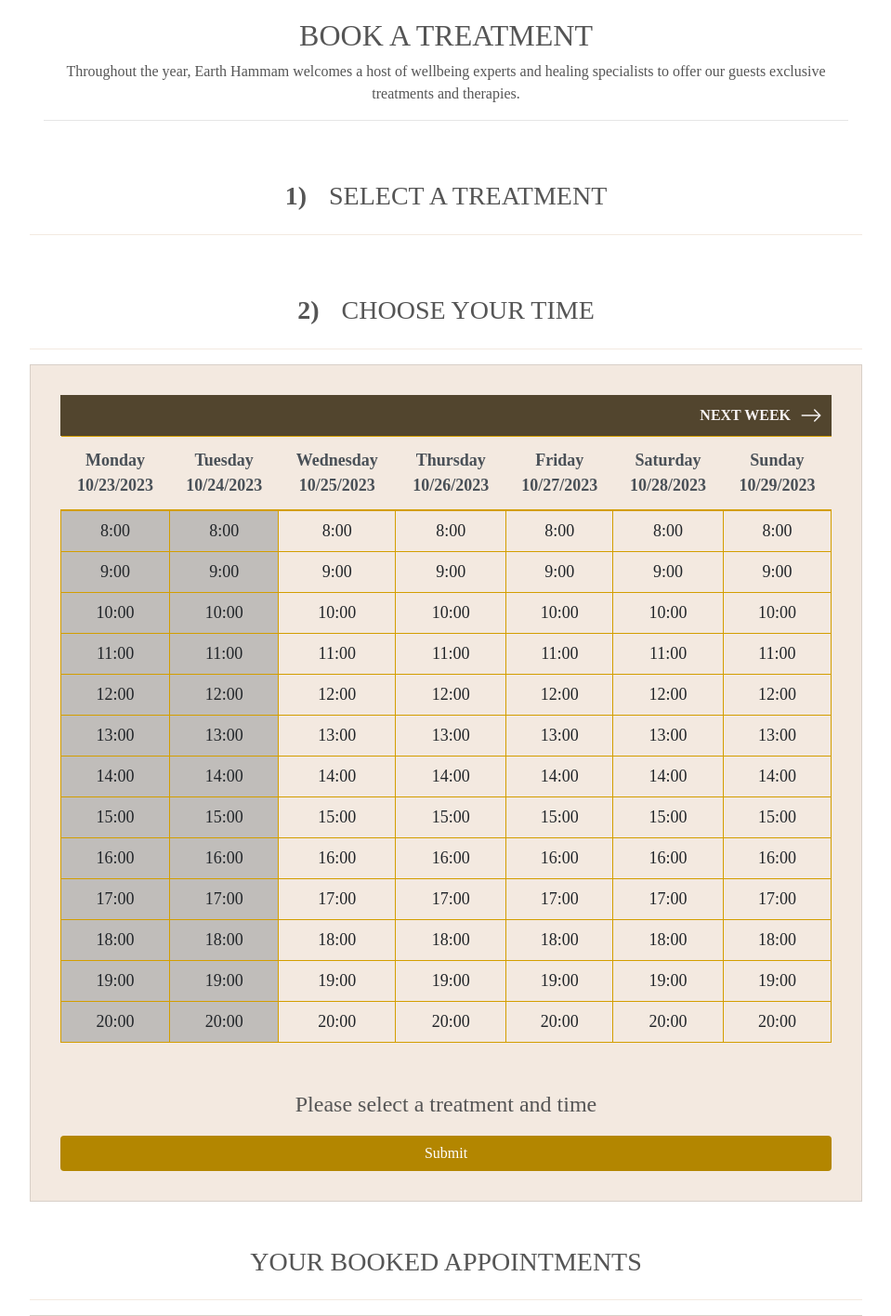
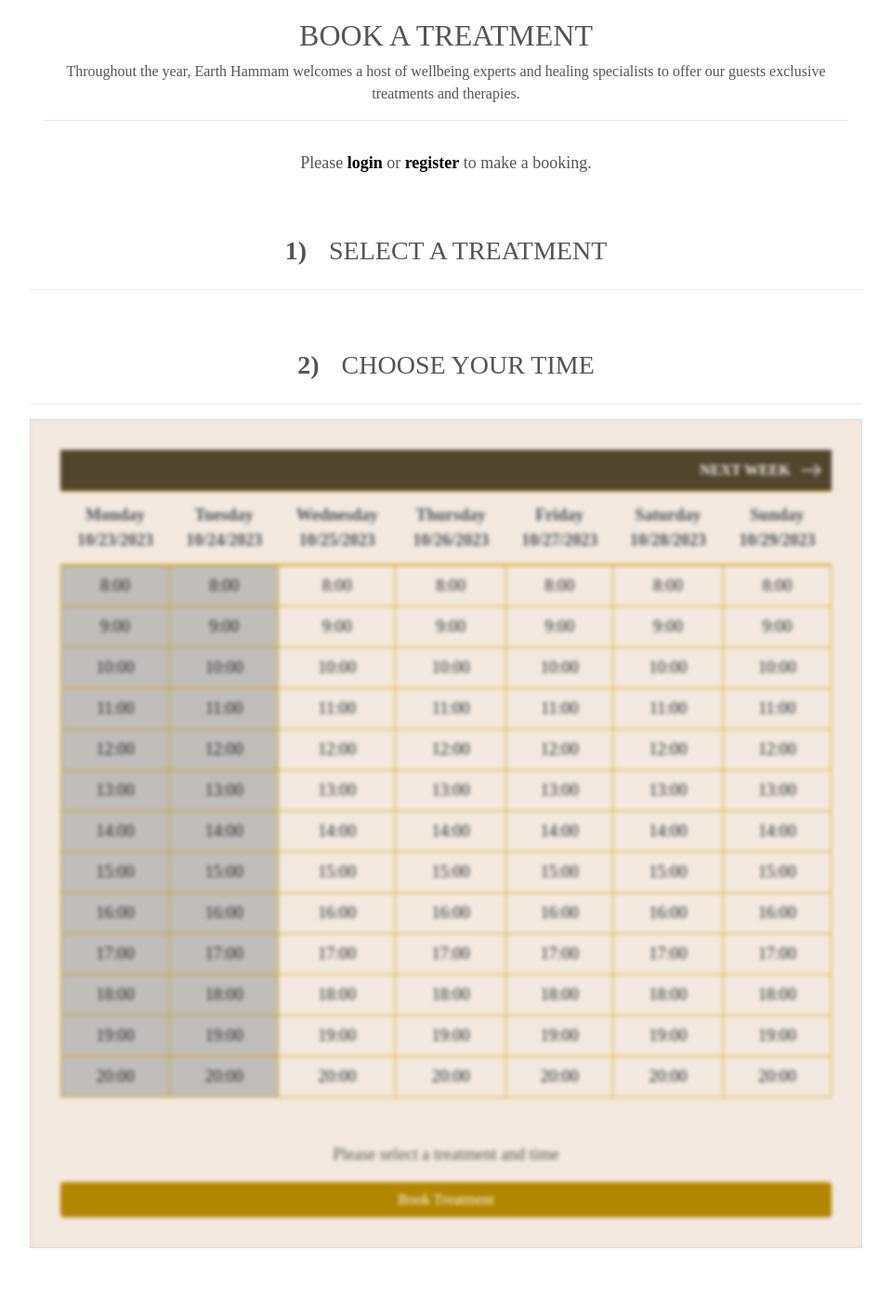
Before and after one commit to DouniaBK/earth-hammam, a Django app: page /booking/ in a window 1280 px wide. Shown: the part 161-1577 px from the top of the page at 93% size, without its empty margins (160-1119 px from the left). Run offline with Django 3.2, Linux system fonts and the light colour scheme; data that the repository does not hold is empty; parts of the project's set-up code (start-up, migrations or seed data) failed here and were passed over; some libraries are stand-ins or nearby versions; some web fonts are replaced.

Commit message:
add: refine booking workflow

```diff
--- a/booking/static/script/booking.js
+++ b/booking/static/script/booking.js
@@ -33,7 +33,7 @@ function onClickCallback(d, t, id, hours_str) {
     // Color the element
     const elem = document.getElementById(id);
     elem.style.backgroundColor = 'rgb(255 255 255 / 76%)';
-    updateFeedbackText();
+    updatePage();
 }
 
 function onTypeClickCallback(type, treatment_ids) {
@@ -57,14 +57,21 @@ function onTypeClickCallback(type, treatment_ids) {
 
     selectedService = service_selector.options[service_selector.selectedIndex].text
 
-    updateFeedbackText();
+    updatePage();
 }
 
-function updateFeedbackText() {
+function updatePage() {
 
+    console.log("updatePage", 1)
     var paragraph = document.getElementById("booking_feedback");
 
     if (selectedService !== null && selectedDate !== null && selectedTime !== null) {
         paragraph.innerHTML = `You selected the ${selectedService} treatment at ${selectedTime} on ${selectedDate}`;
     }
+
+    console.log("updatePage", 2)
+    if (selectedService !== null) {
+        var time_blur = document.getElementById("selectTimeWrapperBlur");
+        time_blur.style.visibility = 'hidden';
+    }
 }
--- a/booking/templates/booking/booking.html
+++ b/booking/templates/booking/booking.html
@@ -24,8 +24,16 @@
             <hr>
         </div>
 
+        {% if not is_authenticated %}
+        <div class="booking_feedback">
+            Please <a href="/accounts/login">login</a> or <a href="/accounts/signup">register</a> to make a booking.
+        </div>
+        {% endif %}
+
+
         <h3 class="logo-font mt-5"><strong class="mr-4">1)</strong>Select a Treatment</h3>
         <div class="divider"></div>
+        <div id="selectTreatmentWrapper">
             <div class="appointment_types">
                 {% for treatment in treatments %}
                     <div class="appointment_type_button" onclick="onTypeClickCallback('{{treatment.id}}', {{treatment_ids_json}})">
@@ -42,9 +50,15 @@
                 {% endfor %}
             </div>
 
+            {% if not is_authenticated %}
+            <div id="selectTreatmentWrapperBlur"></div>
+            {% endif %}
+        </div>
+
+
         <h3 class="logo-font mt-5"><strong class="mr-4">2)</strong>Choose your Time</h3>
-
         <div class="divider"></div>
+        <div id="selectTimeWrapper">
             <div id="scheduler-container">
                 <form
                     class="booking_form"
@@ -123,10 +137,15 @@
                         Please select a treatment and time
                     </div>
 
-                    <input type="submit" class="btn btn-scheduler text-white btn-form-large" value="Submit">
+                    <input type="submit" class="btn btn-scheduler text-white btn-form-large" value="Book Treatment">
                 </form>
             </div>
 
+            <div id="selectTimeWrapperBlur"></div>
+        </div>
+
+
+        {% if is_authenticated %}
 
             <h3 class="logo-font mt-5">Your Booked Appointments</h3>
             <div class="divider"></div>
@@ -159,6 +178,8 @@
                     </tbody>
                 </table>
             </div>
+
+        {% endif %}
         <script type="text/javascript" src="{% static 'script/booking.js' %}"></script>
 </div>
 
--- a/booking/views.py
+++ b/booking/views.py
@@ -105,8 +105,10 @@ def booking(request):
                             sessions_of_the_week[d].append(str(i))
 
         user = None
+        is_authenticated = False
         try:
             user = UserProfile.objects.get(user=request.user)
+            is_authenticated = True
         except Exception as e:
             pass
 
@@ -186,7 +188,8 @@ def booking(request):
                                 'register_book_success': success,  # noqa
                                 'scheduleHours_json': json.dumps(hours_vec),# noqa
                                 'treatment_ids_json': json.dumps(treatment_ids_vec), # noqa
-                                'treatments': all_treatments,})  # noqa
+                                'treatments': all_treatments,
+                                'is_authenticated': is_authenticated})  # noqa
     except Exception as e:
         print(str(e), e.args)
         return HttpResponseRedirect("")
--- a/static/base.css
+++ b/static/base.css
@@ -440,8 +440,45 @@ footer {
 .booking_feedback {
     text-align: center;
     margin: 1rem;
-    font-size: x-large;
+    font-size: large;
 }
+
+.booking_feedback a {
+    color: black;
+    font-weight: 600;
+}
+
+#selectTreatmentWrapper {
+    width: 100%;
+    position: relative;
+    display: flex;
+    flex-direction: column;
+    align-items: center;
+}
+
+#selectTreatmentWrapperBlur {
+    position: absolute;
+    height: 100%;
+    width: 100%;
+    backdrop-filter: blur(2px);
+}
+
+#selectTimeWrapper{
+    width: 100%;
+    position: relative;
+    display: flex;
+    flex-direction: column;
+    align-items: center;
+}
+
+#selectTimeWrapperBlur {
+    position: absolute;
+    height: 100%;
+    width: 100%;
+    backdrop-filter: blur(2px);
+}
+
+
 
 .table {
     font-size: large;
```
Lines whose indentation alone changed are shown as unchanged.
